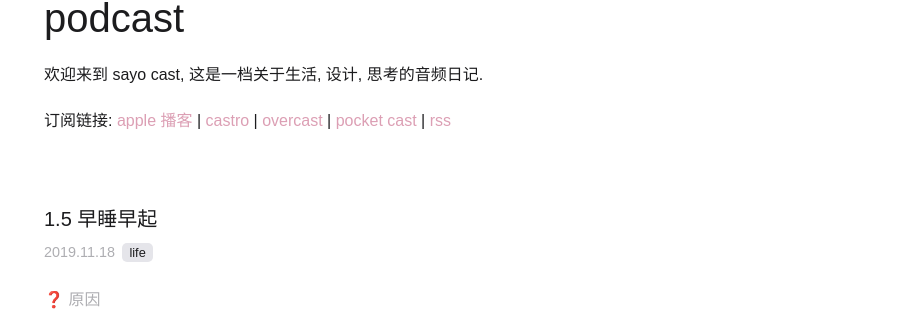
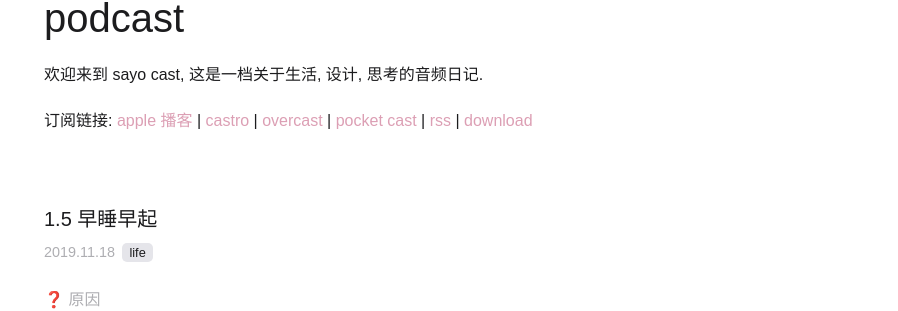
Before and after one commit to yuzujin99/sayo-blog, a Jekyll site: the page built from page/podcast.md, in a window 1280 px wide. Shown: the part 156-467 px from the top of the page, without its empty margins (196-1094 px from the left). Built offline with Jekyll 4.4.1, drawn with Linux system fonts in a browser that asks for light colours.

Commit message:
add: download

```diff
--- a/page/podcast.md
+++ b/page/podcast.md
@@ -11,4 +11,5 @@ permalink: /podcast
 [castro](https://castro.fm/podcast/88ae5f81-7674-4f77-a0c2-0e9e81a5c802) |
 [overcast](https://overcast.fm/itunes1459044150/sayo-cast) |
 [pocket cast](https://pca.st/HiSjnP) |
-[rss]({{'/podcast.xml' | absolute_url}})
+[rss]({{'/podcast.xml' | absolute_url}}) |
+[download](https://github.com/sayo-melu/sayo-cast/archive/master.zip)
```
